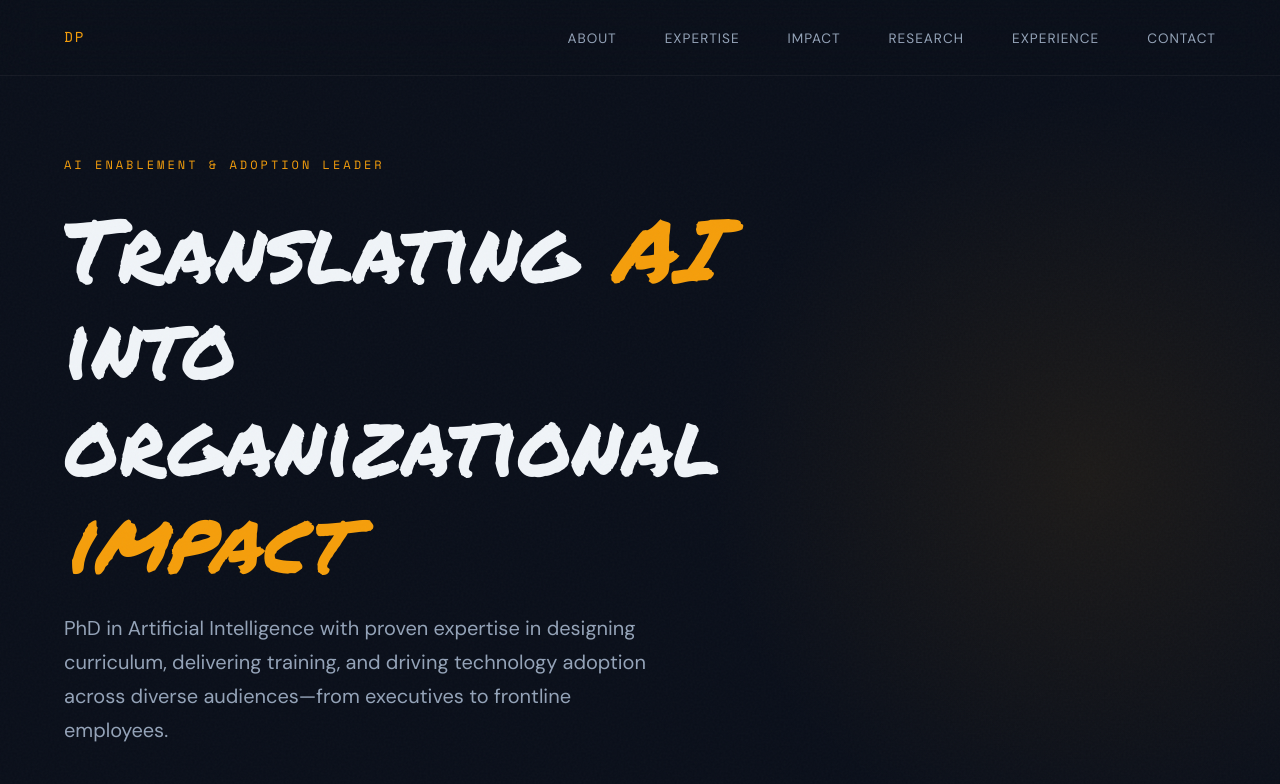
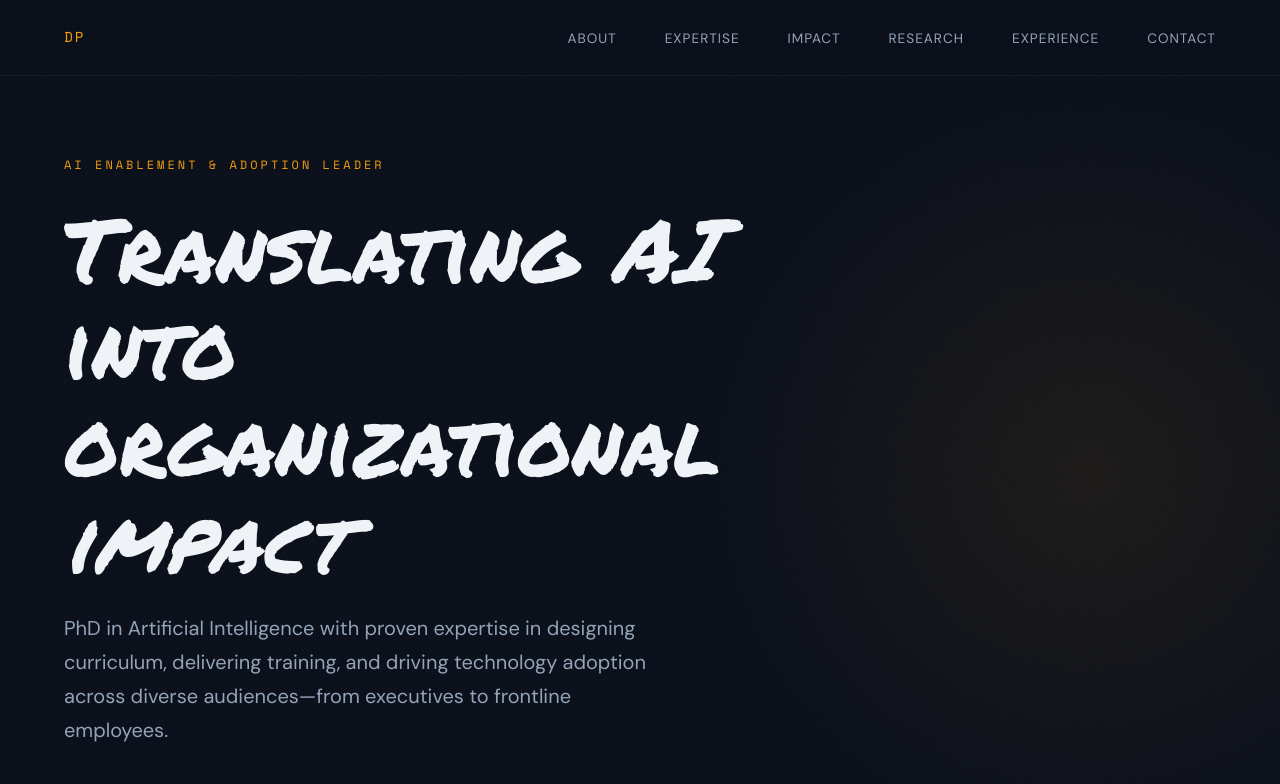
Before and after one commit to dillon-plummer/website, a plain HTML site: page index.html in a window 1280 px wide. Shown: the top 784 px of the page. Drawn offline with nearby package versions, Linux system fonts and the light colour scheme.

Commit message:
Update font link and remove italic styling

```diff
--- a/index.html
+++ b/index.html
@@ -6,7 +6,7 @@
     <title>Dillon Plummer, PhD | AI Enablement Leader</title>
     <link rel="preconnect" href="https://fonts.googleapis.com">
     <link rel="preconnect" href="https://fonts.gstatic.com" crossorigin>
-    <link href="https://fonts.googleapis.com/css2?family=Permanent+Marker:ital@0;1&family=Space+Mono:wght@400;700&family=DM+Sans:wght@300;400;500;600&display=swap" rel="stylesheet">
+    <link href="https://fonts.googleapis.com/css2?family=Permanent+Marker&family=Space+Mono:wght@400;700&family=DM+Sans:wght@300;400;500;600&display=swap" rel="stylesheet">
     <style>
         :root {
             --bg-primary: #0a0f1a;
@@ -142,11 +142,6 @@
             margin-bottom: 1.5rem;
             opacity: 0;
             animation: fadeInUp 0.8s ease 0.1s forwards;
-        }
-
-        .hero-title em {
-            font-style: italic;
-            color: var(--accent-gold);
         }
 
         .hero-subtitle {
```
